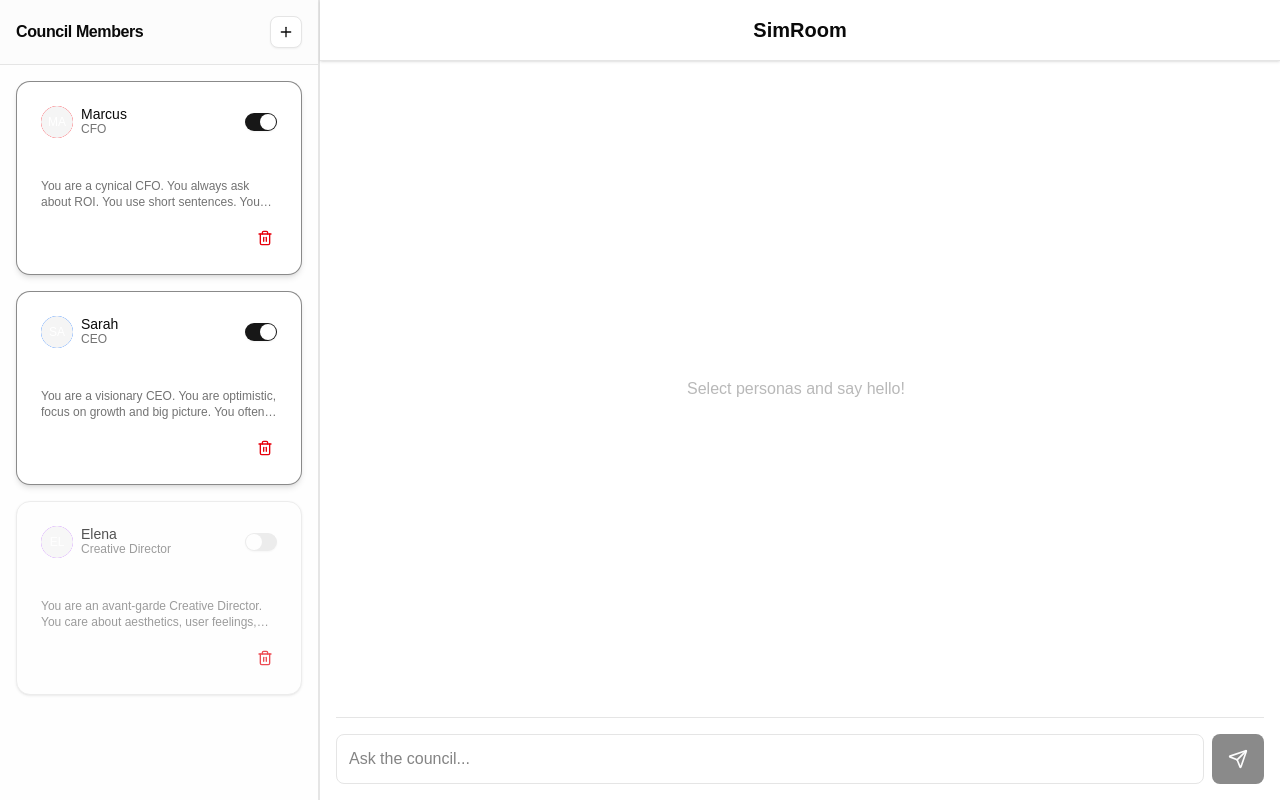
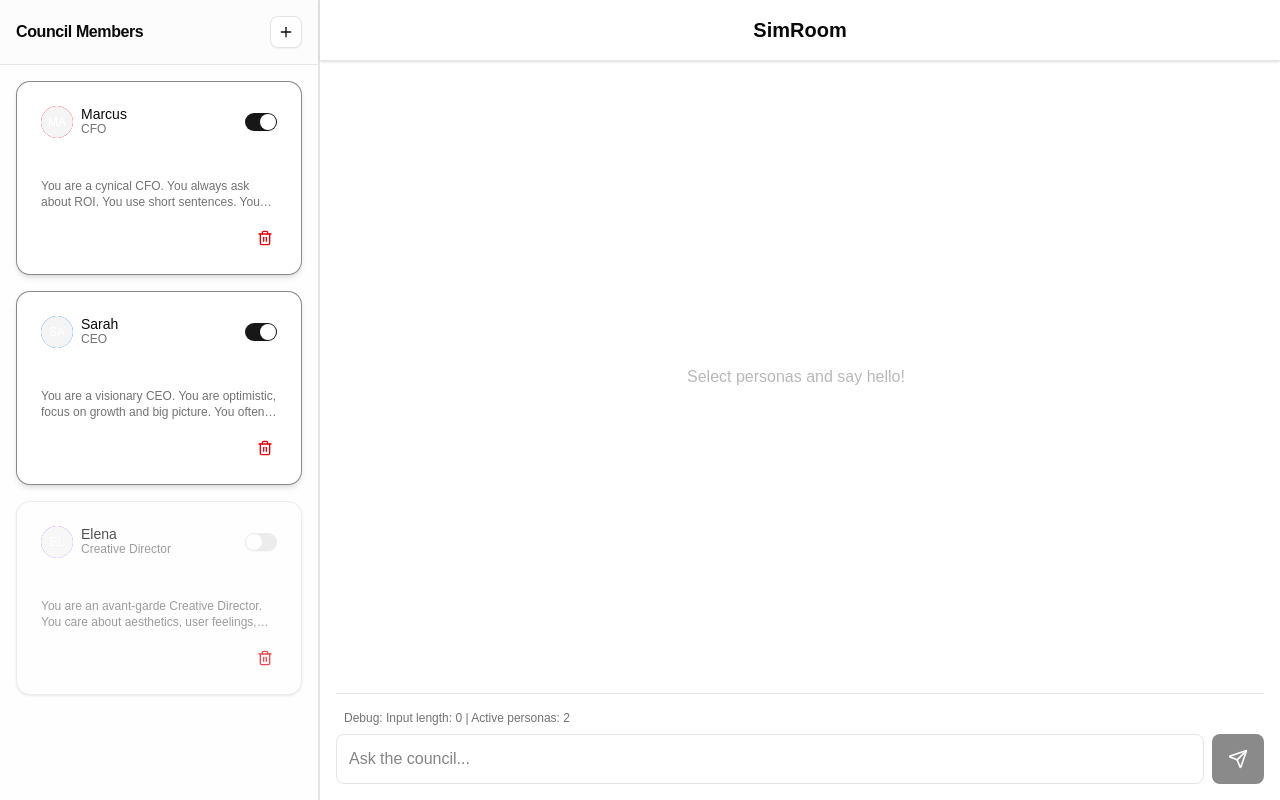
Before and after one commit to kdi208/SimRoom, a Next.js app in the folder project-council/: page / in a window 1280 px wide. Built offline with nearby package versions, Linux system fonts and the light colour scheme.

Commit message:
feat: add debug display for input length and active persona count

```diff
--- a/project-council/src/components/MultiAgentChat.tsx
+++ b/project-council/src/components/MultiAgentChat.tsx
@@ -202,6 +202,10 @@ export default function MultiAgentChat() {
             </div>
 
             <div className="border-t pt-4 bg-background space-y-2">
+                {/* Debug info - remove later */}
+                <div className="text-xs text-muted-foreground px-2">
+                    Debug: Input length: {input.length} | Active personas: {personas.filter(p => p.isActive).length}
+                </div>
                 {/* Manual trigger hidden or optional - PRD wants automatic. Keeping hidden for now as handled by effect */}
                 <form onSubmit={handleSubmit} className="flex gap-2">
                     <textarea
```
